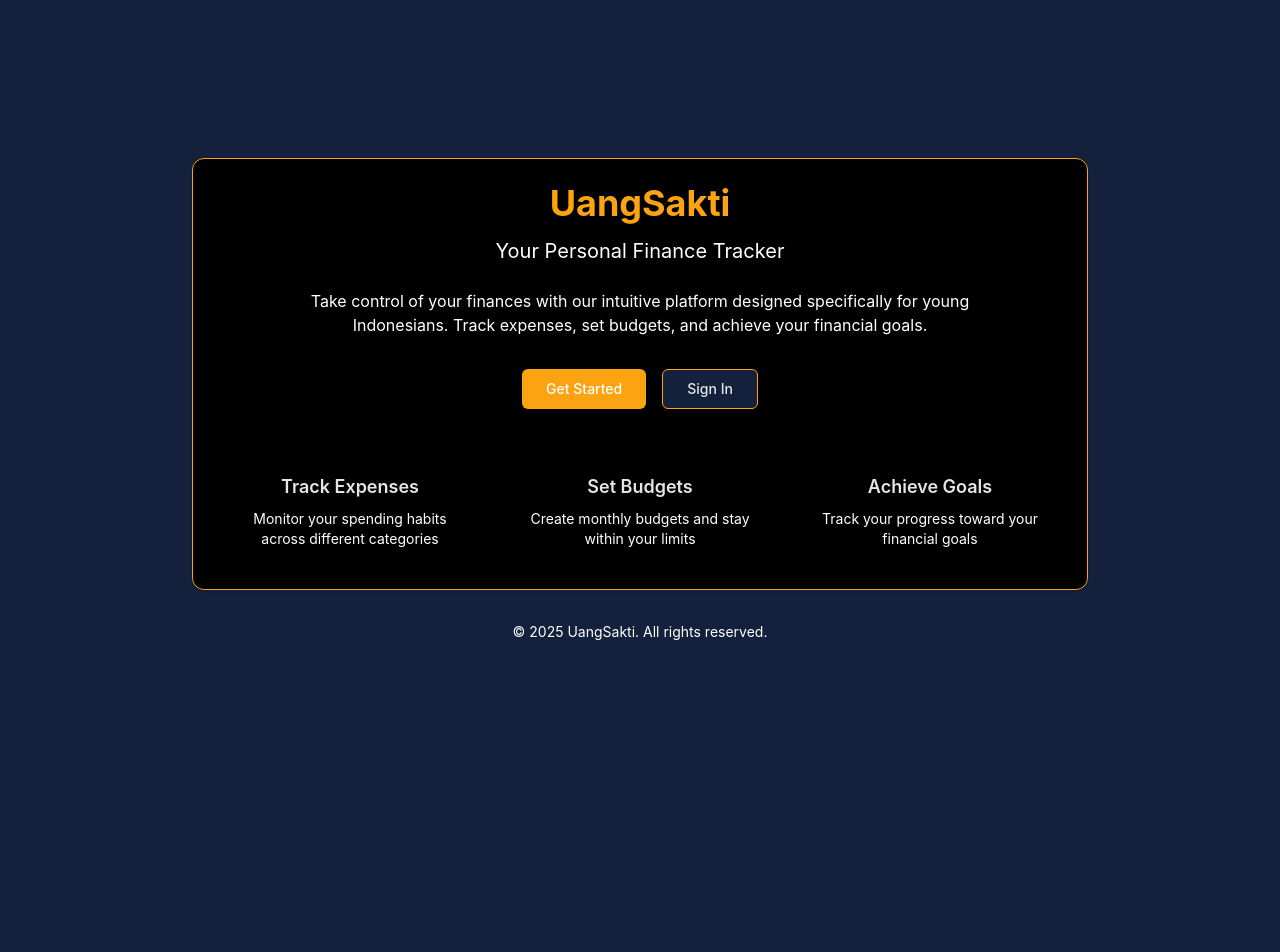
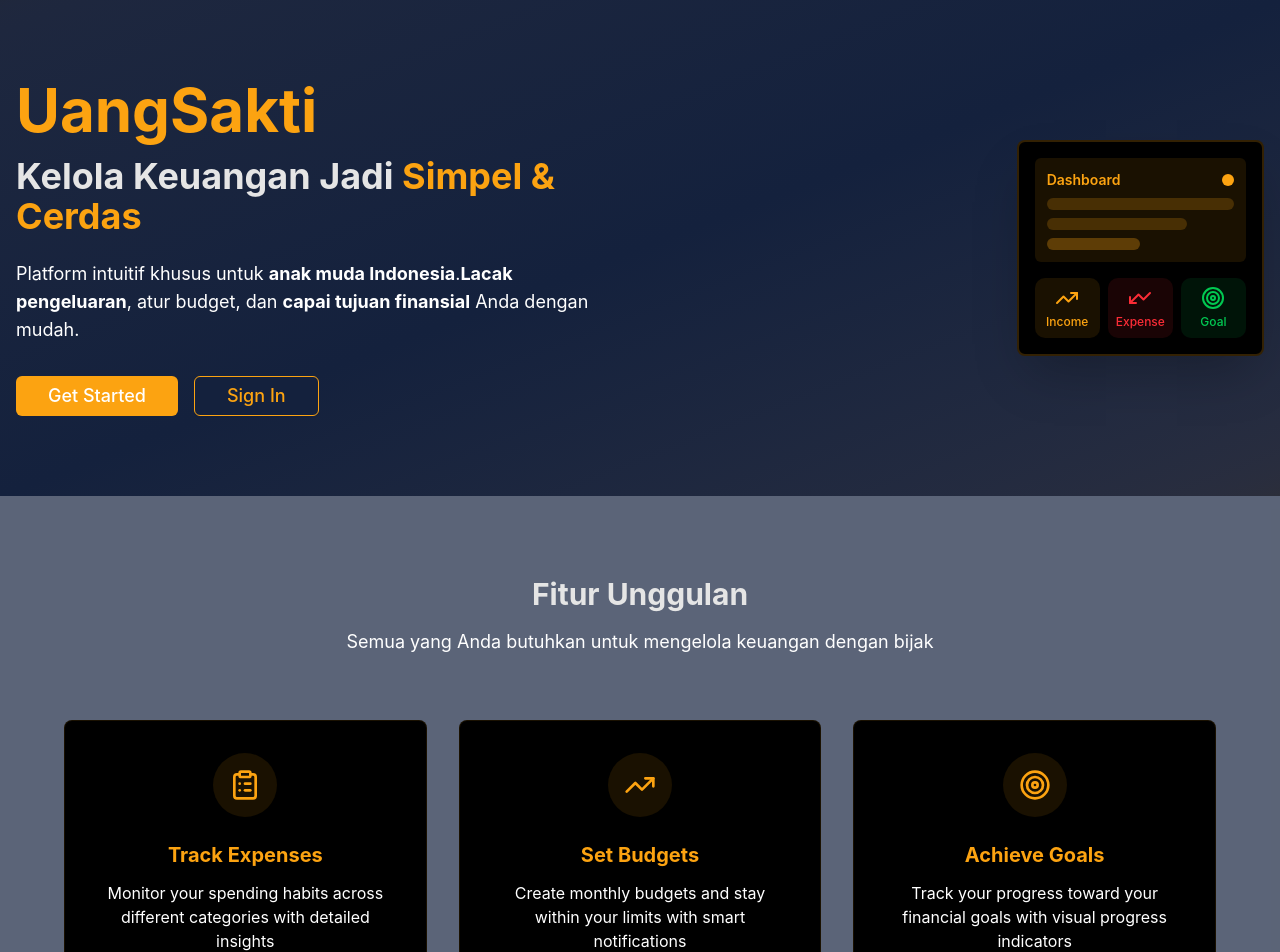
Before and after one commit to sakti787/personal-finance-2.0, a Next.js app: page / in a window 1280 px wide. Shown: the top 952 px of the page. Before the commit the page ends 800 px from the top, so only its background shows below. Built offline with nearby package versions, Linux system fonts and the light colour scheme.

Commit message:
first commit

```diff
--- a/src/app/page.tsx
+++ b/src/app/page.tsx
@@ -1,58 +1,125 @@
 import Link from 'next/link';
 import { Button } from '@/components/ui/button';
-import { Card, CardContent, CardDescription, CardHeader, CardTitle } from '@/components/ui/card';
+import { ClipboardList, Target, TrendingUp } from 'lucide-react';
 
 export default function HomePage() {
   return (
-    <div className="min-h-screen bg-background flex items-center justify-center p-4">
-      <div className="max-w-4xl w-full">
-        <Card className="bg-card text-foreground text-center">
-          <CardHeader>
-            <CardTitle className="text-4xl font-bold text-primary">UangSakti</CardTitle>
-            <CardDescription className="text-xl mt-2">Your Personal Finance Tracker</CardDescription>
-          </CardHeader>
-          <CardContent>
-            <p className="text-muted-foreground mb-8 max-w-2xl mx-auto">
-              Take control of your finances with our intuitive platform designed specifically
-              for young Indonesians. Track expenses, set budgets, and achieve your financial goals.
+    <div className="min-h-screen bg-background">
+      {/* Hero Section - Full Width */}
+      <section className="bg-gradient-to-br from-primary/5 via-background to-primary/10 py-20 px-4">
+        <div className="max-w-7xl mx-auto">
+          <div className="grid grid-cols-1 lg:grid-cols-2 gap-12 items-center">
+            {/* Left Content */}
+            <div className="text-center lg:text-left">
+              <h1 className="text-5xl lg:text-6xl font-bold text-primary mb-4">
+                UangSakti
+              </h1>
+              <h2 className="text-3xl lg:text-4xl font-bold text-foreground mb-6">
+                Kelola Keuangan Jadi <span className="text-primary">Simpel & Cerdas</span>
+              </h2>
+              <p className="text-lg text-muted-foreground mb-8 max-w-xl mx-auto lg:mx-0">
+                Platform intuitif khusus untuk <strong>anak muda Indonesia</strong>.
+                <strong>Lacak pengeluaran</strong>, atur budget, dan <strong>capai tujuan finansial</strong> Anda dengan mudah.
               </p>
 
-            <div className="flex flex-col sm:flex-row justify-center gap-4">
-              <Button asChild size="lg" className="bg-primary text-primary-foreground hover:bg-primary/90">
+              <div className="flex flex-col sm:flex-row justify-center lg:justify-start gap-4">
+                <Button asChild size="lg" className="bg-primary text-primary-foreground hover:bg-primary/90 px-8 py-3 text-lg">
                   <Link href="/auth/signup">Get Started</Link>
                 </Button>
-              <Button asChild size="lg" variant="outline">
+                <Button asChild size="lg" variant="outline" className="border-primary text-primary hover:bg-primary hover:text-primary-foreground px-8 py-3 text-lg">
                   <Link href="/auth/login">Sign In</Link>
                 </Button>
               </div>
+            </div>
 
-            <div className="mt-12 grid grid-cols-1 md:grid-cols-3 gap-6">
-              <div className="p-4">
-                <h3 className="text-lg font-semibold mb-2">Track Expenses</h3>
-                <p className="text-muted-foreground text-sm">
-                  Monitor your spending habits across different categories
+            {/* Right Content - Mockup Placeholder */}
+            <div className="flex justify-center lg:justify-end">
+              <div className="relative">
+                <div className="bg-card border-2 border-primary/20 rounded-lg p-4 shadow-2xl max-w-md">
+                  <div className="bg-primary/10 rounded-md p-3 mb-4">
+                    <div className="flex items-center justify-between mb-2">
+                      <div className="text-sm font-semibold text-primary">Dashboard</div>
+                      <div className="w-3 h-3 bg-primary rounded-full"></div>
+                    </div>
+                    <div className="space-y-2">
+                      <div className="h-3 bg-primary/20 rounded"></div>
+                      <div className="h-3 bg-primary/20 rounded w-3/4"></div>
+                      <div className="h-3 bg-primary/30 rounded w-1/2"></div>
+                    </div>
+                  </div>
+                  <div className="grid grid-cols-3 gap-2">
+                    <div className="bg-primary/10 rounded p-2 text-center">
+                      <TrendingUp className="w-6 h-6 text-primary mx-auto mb-1" />
+                      <div className="text-xs text-primary font-medium">Income</div>
+                    </div>
+                    <div className="bg-red-500/10 rounded p-2 text-center">
+                      <TrendingUp className="w-6 h-6 text-red-500 mx-auto mb-1 rotate-180" />
+                      <div className="text-xs text-red-500 font-medium">Expense</div>
+                    </div>
+                    <div className="bg-green-500/10 rounded p-2 text-center">
+                      <Target className="w-6 h-6 text-green-500 mx-auto mb-1" />
+                      <div className="text-xs text-green-500 font-medium">Goal</div>
+                    </div>
+                  </div>
+                </div>
+              </div>
+            </div>
+          </div>
+        </div>
+      </section>
+
+      {/* Features Section */}
+      <section className="py-20 px-4 bg-muted/30">
+        <div className="max-w-6xl mx-auto">
+          <div className="text-center mb-16">
+            <h3 className="text-3xl font-bold text-foreground mb-4">Fitur Unggulan</h3>
+            <p className="text-lg text-muted-foreground max-w-2xl mx-auto">
+              Semua yang Anda butuhkan untuk mengelola keuangan dengan bijak
             </p>
           </div>
-              <div className="p-4">
-                <h3 className="text-lg font-semibold mb-2">Set Budgets</h3>
-                <p className="text-muted-foreground text-sm">
-                  Create monthly budgets and stay within your limits
+
+          <div className="grid grid-cols-1 md:grid-cols-3 gap-8">
+            <div className="bg-card p-8 rounded-lg border border-primary/10 hover:border-primary/30 transition-colors text-center">
+              <div className="bg-primary/10 w-16 h-16 rounded-full flex items-center justify-center mx-auto mb-6">
+                <ClipboardList className="w-8 h-8 text-primary" />
+              </div>
+              <h4 className="text-xl font-bold mb-3 text-primary">Track Expenses</h4>
+              <p className="text-muted-foreground">
+                Monitor your spending habits across different categories with detailed insights
               </p>
             </div>
-              <div className="p-4">
-                <h3 className="text-lg font-semibold mb-2">Achieve Goals</h3>
-                <p className="text-muted-foreground text-sm">
-                  Track your progress toward your financial goals
+
+            <div className="bg-card p-8 rounded-lg border border-primary/10 hover:border-primary/30 transition-colors text-center">
+              <div className="bg-primary/10 w-16 h-16 rounded-full flex items-center justify-center mx-auto mb-6">
+                <TrendingUp className="w-8 h-8 text-primary" />
+              </div>
+              <h4 className="text-xl font-bold mb-3 text-primary">Set Budgets</h4>
+              <p className="text-muted-foreground">
+                Create monthly budgets and stay within your limits with smart notifications
+              </p>
+            </div>
+
+            <div className="bg-card p-8 rounded-lg border border-primary/10 hover:border-primary/30 transition-colors text-center">
+              <div className="bg-primary/10 w-16 h-16 rounded-full flex items-center justify-center mx-auto mb-6">
+                <Target className="w-8 h-8 text-primary" />
+              </div>
+              <h4 className="text-xl font-bold mb-3 text-primary">Achieve Goals</h4>
+              <p className="text-muted-foreground">
+                Track your progress toward your financial goals with visual progress indicators
               </p>
             </div>
           </div>
-          </CardContent>
-        </Card>
+        </div>
+      </section>
 
-        <div className="text-center text-muted-foreground text-sm mt-8">
-          <p>© {new Date().getFullYear()} UangSakti. All rights reserved.</p>
+      {/* Footer */}
+      <footer className="bg-card border-t border-primary/10 py-8 px-4">
+        <div className="max-w-6xl mx-auto text-center">
+          <p className="text-muted-foreground">
+            © {new Date().getFullYear()} UangSakti. All rights reserved.
+          </p>
         </div>
-      </div>
+      </footer>
     </div>
   );
 }
```
Lines whose indentation alone changed are shown as unchanged.
